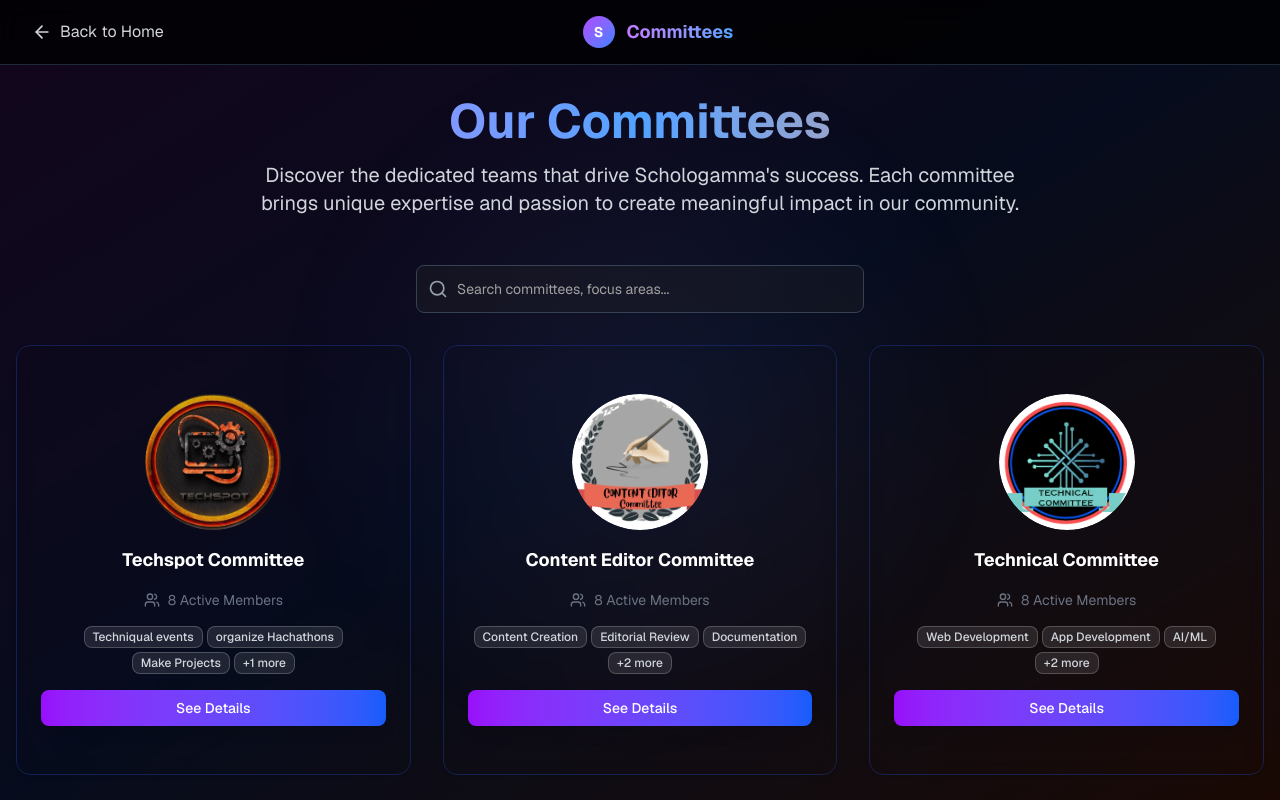
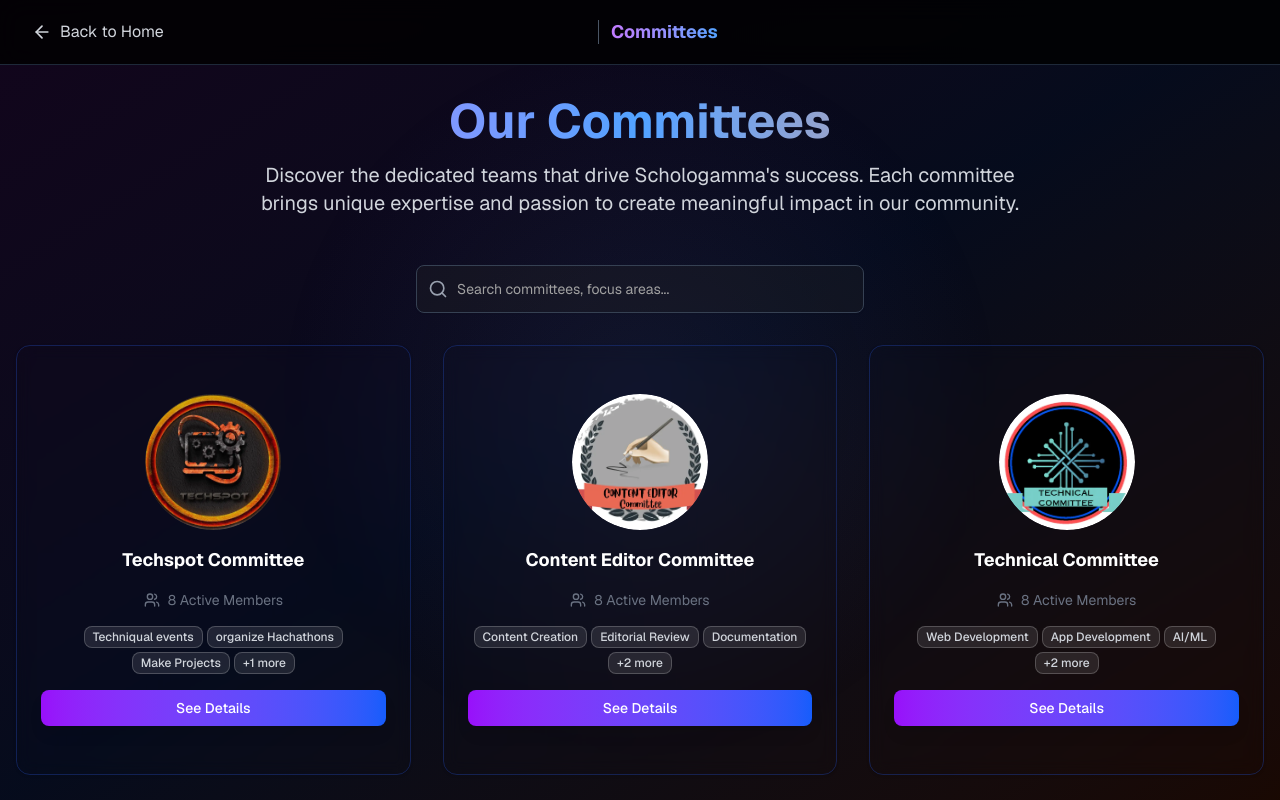
Before and after one commit to Shivrajambhore01/Schologamma-Website_TechSpot, a Next.js app: page /committees in a window 1280 px wide. Shown: the top 800 px of the page. Built offline with nearby package versions, Linux system fonts and the light colour scheme.

Commit message:
Remove gradient circle from committees page

```diff
--- a/app/committees/page.tsx
+++ b/app/committees/page.tsx
@@ -1189,9 +1189,7 @@ export default function CommitteesPage() {
             </div>
 
             <div className="flex items-center space-x-3">
-              <div className="w-8 h-8 bg-gradient-to-br from-purple-500 to-blue-500 rounded-full flex items-center justify-center">
-                <span className="text-white font-bold text-sm">S</span>
-              </div>
+              <div className="h-6 w-px bg-gray-600"></div>
               <span className="text-lg font-bold bg-gradient-to-r from-purple-400 to-blue-400 bg-clip-text text-transparent">
                 Committees
               </span>
```
